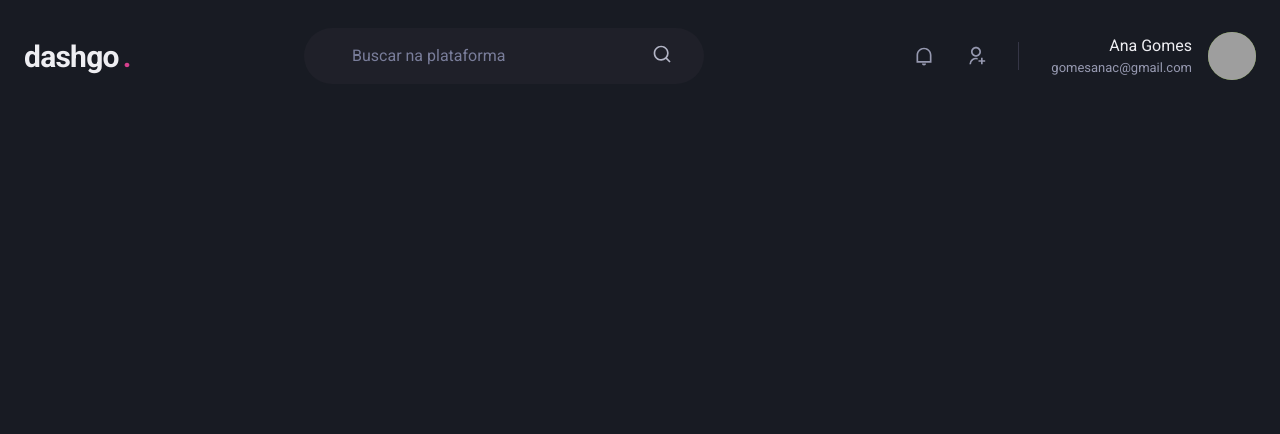
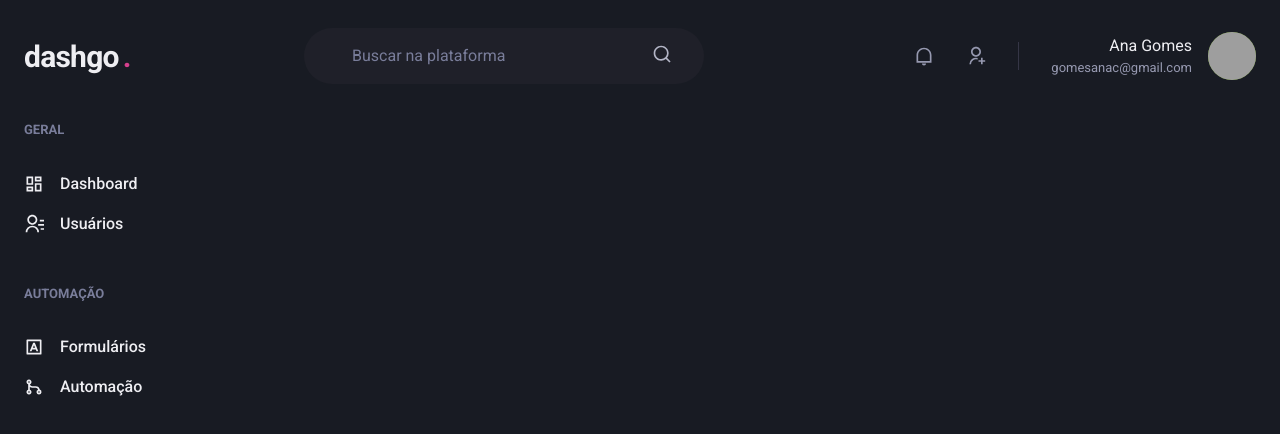
Before and after one commit to gomesanac/ignite-reactjs, a Next.js app in the folder reactjs/dashgo/: page /dashboard in a window 1280 px wide. Shown: the top 434 px of the page. Built offline with nearby package versions, Linux system fonts and the light colour scheme; grey boxes are pictures that could not be loaded.

Commit message:
feat(dashgo): implementa estrutura da sidebar

```diff
--- /dev/null
+++ b/reactjs/dashgo/src/components/Sidebar.tsx
@@ -0,0 +1,59 @@
+import { Box, Stack, Text, Link, Icon } from '@chakra-ui/react';
+import { RiContactsLine, RiDashboardLine, RiGitMergeLine, RiInputMethodLine } from 'react-icons/ri';
+
+export function Sidebar() {
+  return (
+    <Box as="aside" w="64" mr="8">
+      <Stack spacing="12" align="flex-start">
+        <Box>
+          <Text
+            fontWeight="bold"
+            color="gray.400"
+            fontSize="small"
+            textTransform="uppercase"
+          >
+            Geral
+          </Text>
+          <Stack spacing="4" mt="8" align="stretch">
+            <Link display="flex" alignItems="center">
+              <Icon as={RiDashboardLine} fontSize="20" />
+              <Text ml="4" fontWeight="medium">
+                Dashboard
+              </Text>
+            </Link>
+            <Link display="flex" alignItems="center">
+              <Icon as={RiContactsLine} fontSize="20" />
+              <Text ml="4" fontWeight="medium">
+                Usuários
+              </Text>
+            </Link>
+          </Stack>
+        </Box>
+        <Box>
+          <Text
+            fontWeight="bold"
+            color="gray.400"
+            fontSize="small"
+            textTransform="uppercase"
+          >
+            Automação
+          </Text>
+          <Stack spacing="4" mt="8" align="stretch">
+            <Link display="flex" alignItems="center">
+              <Icon as={RiInputMethodLine} fontSize="20" />
+              <Text ml="4" fontWeight="medium">
+                Formulários
+              </Text>
+            </Link>
+            <Link display="flex" alignItems="center">
+              <Icon as={RiGitMergeLine} fontSize="20" />
+              <Text ml="4" fontWeight="medium">
+                Automação
+              </Text>
+            </Link>
+          </Stack>
+        </Box>
+      </Stack>
+    </Box>
+  );
+}
--- a/reactjs/dashgo/src/pages/dashboard.tsx
+++ b/reactjs/dashgo/src/pages/dashboard.tsx
@@ -1,7 +1,15 @@
+import { Flex } from '@chakra-ui/react';
 import { Header } from '../components/Header';
+import { Sidebar } from '../components/Sidebar';
 
 export default function Dashboard() {
   return (
-    <Header />
-  )
-};
+    <Flex direction="column" h="100vh">
+      <Header />
+
+      <Flex w="100%" maxW={1480} my="6" mx="auto" px="6">
+        <Sidebar />
+      </Flex>
+    </Flex>
+  );
+}
```
